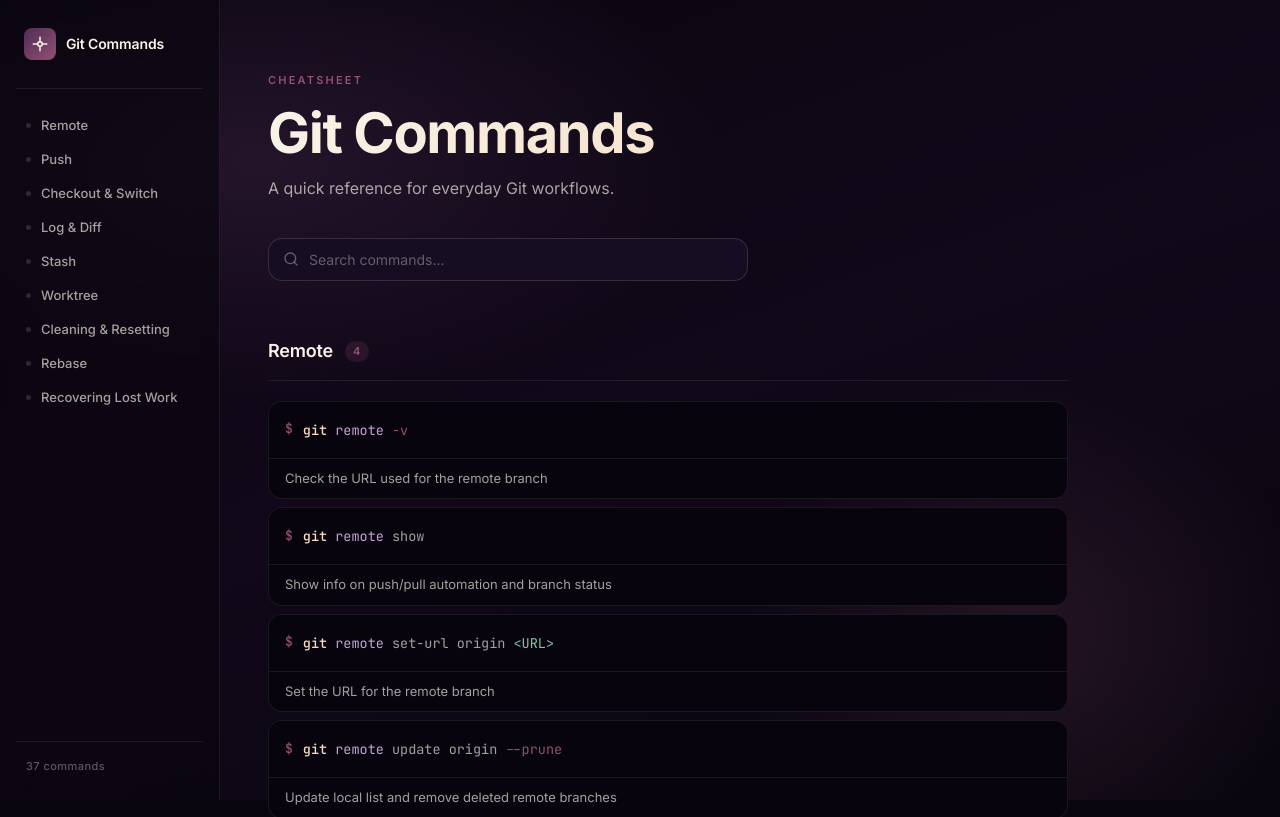
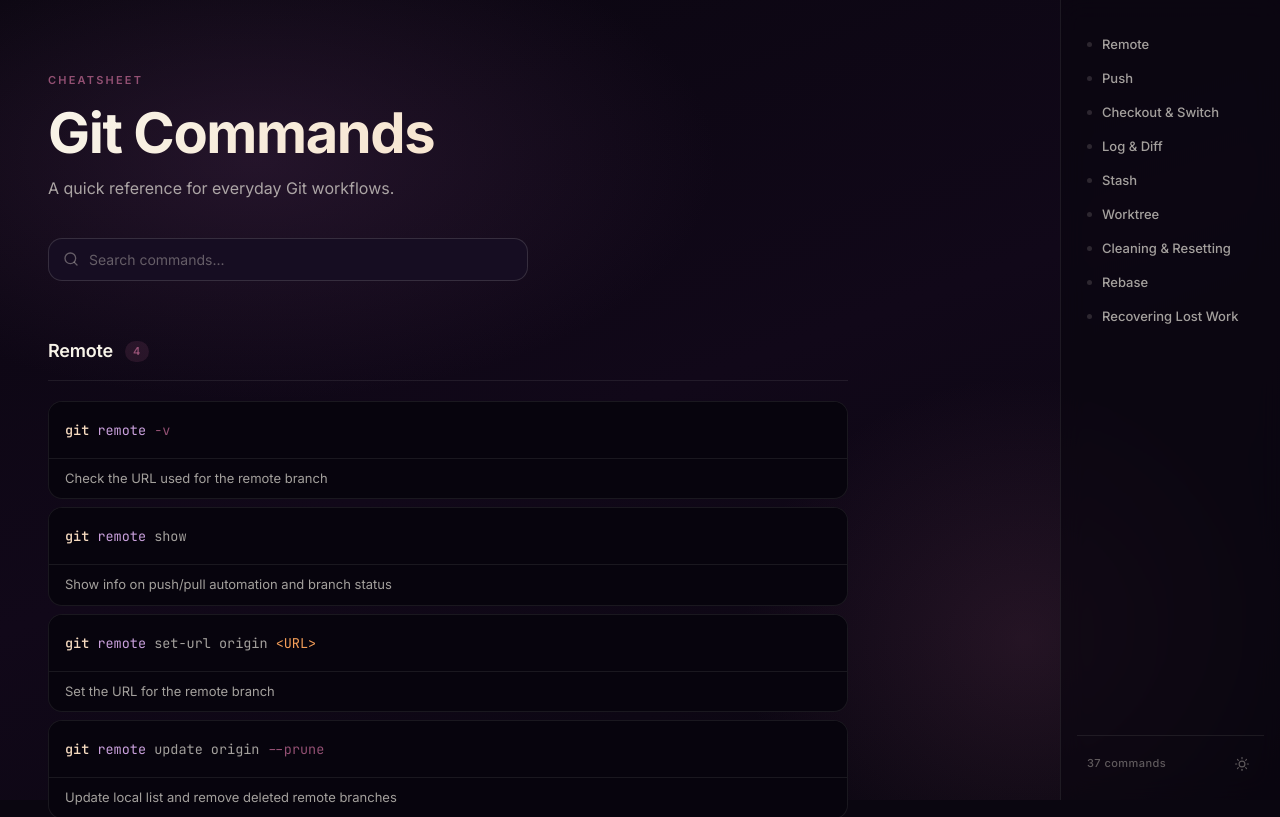
Before and after one commit to yvdmeij/git-commands, a Svelte app: page / in a window 1280 px wide. Shown: the top 817 px of the page. Built offline with nearby package versions, Linux system fonts and the light colour scheme.

Commit message:
Very light design

```diff
--- a/src/App.svelte
+++ b/src/App.svelte
@@ -5,6 +5,16 @@
   let activeSection = $state<string | null>(null);
   let search = $state('');
   let copied = $state<string | null>(null);
+  let light = $state(localStorage.getItem('theme') === 'light');
+
+  if (light) document.documentElement.setAttribute('data-theme', 'light');
+
+  function toggleTheme() {
+    light = !light;
+    const theme = light ? 'light' : 'dark';
+    document.documentElement.setAttribute('data-theme', theme);
+    localStorage.setItem('theme', theme);
+  }
 
   const filtered = $derived(
     search.trim().length === 0
@@ -39,19 +49,6 @@
 
   <!-- Sidebar -->
   <aside class="sidebar">
-    <div class="sidebar-logo">
-      <span class="logo-icon">
-        <svg width="18" height="18" viewBox="0 0 24 24" fill="none" stroke="currentColor" stroke-width="2" stroke-linecap="round" stroke-linejoin="round">
-          <circle cx="12" cy="12" r="3"/>
-          <line x1="3" y1="12" x2="9" y2="12"/>
-          <line x1="15" y1="12" x2="21" y2="12"/>
-          <line x1="12" y1="3" x2="12" y2="9"/>
-          <line x1="12" y1="15" x2="12" y2="21"/>
-        </svg>
-      </span>
-      <span class="logo-text">Git Commands</span>
-    </div>
-
     <nav class="nav">
       {#each sections as s}
         <button
@@ -66,6 +63,23 @@
 
     <div class="sidebar-footer">
       <span>{sections.reduce((a, s) => a + s.commands.length, 0)} commands</span>
+      <button class="theme-toggle" onclick={toggleTheme} aria-label="Toggle theme">
+        {#if light}
+          <!-- moon: switch back to dark -->
+          <svg width="14" height="14" viewBox="0 0 24 24" fill="none" stroke="currentColor" stroke-width="2" stroke-linecap="round" stroke-linejoin="round">
+            <path d="M21 12.79A9 9 0 1 1 11.21 3 7 7 0 0 0 21 12.79z"/>
+          </svg>
+        {:else}
+          <!-- sun: switch to light -->
+          <svg width="14" height="14" viewBox="0 0 24 24" fill="none" stroke="currentColor" stroke-width="2" stroke-linecap="round" stroke-linejoin="round">
+            <circle cx="12" cy="12" r="5"/>
+            <line x1="12" y1="1" x2="12" y2="3"/><line x1="12" y1="21" x2="12" y2="23"/>
+            <line x1="4.22" y1="4.22" x2="5.64" y2="5.64"/><line x1="18.36" y1="18.36" x2="19.78" y2="19.78"/>
+            <line x1="1" y1="12" x2="3" y2="12"/><line x1="21" y1="12" x2="23" y2="12"/>
+            <line x1="4.22" y1="19.78" x2="5.64" y2="18.36"/><line x1="18.36" y1="5.64" x2="19.78" y2="4.22"/>
+          </svg>
+        {/if}
+      </button>
     </div>
   </aside>
 
@@ -173,14 +187,14 @@
   .sidebar {
     position: fixed;
     top: 0;
-    left: 0;
+    right: 0;
     bottom: 0;
     width: 220px;
     z-index: 10;
     display: flex;
     flex-direction: column;
     padding: 28px 16px 24px;
-    border-right: 1px solid var(--border);
+    border-left: 1px solid var(--border);
     background: rgba(10, 6, 16, 0.7);
     backdrop-filter: blur(12px);
     -webkit-backdrop-filter: blur(12px);
@@ -271,12 +285,36 @@
     color: var(--ink-3);
     font-weight: 500;
     letter-spacing: 0.04em;
+    display: flex;
+    align-items: center;
+    justify-content: space-between;
+  }
+
+  .theme-toggle {
+    display: flex;
+    align-items: center;
+    justify-content: center;
+    width: 24px;
+    height: 24px;
+    border-radius: var(--r-sm);
+    background: transparent;
+    border: 1px solid transparent;
+    cursor: pointer;
+    color: var(--ink-3);
+    transition: color var(--dur) var(--ease), background var(--dur) var(--ease), border-color var(--dur) var(--ease);
+    flex: none;
+  }
+
+  .theme-toggle:hover {
+    color: var(--accent);
+    background: var(--accent-dim);
+    border-color: var(--border-2);
   }
 
   /* ── Main ── */
   .main {
     flex: 1;
-    margin-left: 220px;
+    margin-right: 220px;
     padding: 0 48px 96px;
     position: relative;
     z-index: 1;
@@ -467,13 +505,37 @@
     to   { opacity: 1; transform: translateX(-50%) translateY(0); }
   }
 
+  /* ── Light mode overrides ── */
+  :global([data-theme="light"]) .bg-glow {
+    background:
+      radial-gradient(ellipse 60% 50% at 20% 20%, rgba(147, 80, 115, 0.10) 0%, transparent 60%),
+      radial-gradient(ellipse 40% 60% at 80% 80%, rgba(80, 45, 85, 0.07) 0%, transparent 55%),
+      linear-gradient(160deg, #faf8fe 0%, #f4f0fb 50%, #f8f5fd 100%);
+  }
+
+  :global([data-theme="light"]) .sidebar {
+    background: rgba(255, 255, 255, 0.92);
+  }
+
+  :global([data-theme="light"]) .hero-title {
+    background: linear-gradient(135deg, #502D55 0%, #935073 100%);
+    -webkit-background-clip: text;
+    -webkit-text-fill-color: transparent;
+    background-clip: text;
+  }
+
+  :global([data-theme="light"] .tok-keyword) { color: var(--tok-cmd); }
+  :global([data-theme="light"] .tok-sub)     { color: var(--tok-sub); }
+  :global([data-theme="light"] .tok-arg)     { color: var(--tok-arg); }
+  :global([data-theme="light"] .copy-btn.copied) { color: var(--tok-arg); }
+
   /* ── Responsive ── */
   @media (max-width: 900px) {
     .sidebar {
       display: none;
     }
     .main {
-      margin-left: 0;
+      margin-right: 0;
       max-width: 100%;
       padding: 0 24px 80px;
     }
--- a/src/lib/CommandBlock.svelte
+++ b/src/lib/CommandBlock.svelte
@@ -46,7 +46,6 @@
 
 <div class="block" role="group">
   <div class="code-area">
-    <span class="prompt" aria-hidden="true">$</span>
     <code class="cmd">
       {#each tokens as tok}
         <span class="tok tok-{tok.type}">{tok.text}</span>
@@ -120,7 +119,7 @@
   :global(.tok-keyword) { color: var(--vd-peach);  font-weight: 500; }
   :global(.tok-sub)     { color: #c9a0dc; }
   :global(.tok-flag)    { color: var(--vd-mauve); }
-  :global(.tok-arg)     { color: #7ec8a4; }
+  :global(.tok-arg)     { color: #F59F59; }
   :global(.tok-punct)   { color: var(--ink-3); }
   :global(.tok-plain)   { color: var(--ink-2); }
 
@@ -152,7 +151,7 @@
 
   .copy-btn.copied {
     opacity: 1;
-    color: #7ec8a4;
+    color: #F59F59;
   }
 
   .desc {
--- a/src/tokens.css
+++ b/src/tokens.css
@@ -1,4 +1,4 @@
-:root {
+:root, :root[data-theme="dark"] {
   /* ── Violet Dusk palette ── */
   --vd-deep:    #502D55;
   --vd-mauve:   #935073;
@@ -29,7 +29,7 @@
   --tok-cmd:    #F6DBC0;   /* git keyword */
   --tok-sub:    #c9a0dc;   /* subcommand */
   --tok-flag:   #935073;   /* flags like -u, --soft */
-  --tok-arg:    #a8d8b9;   /* <branch>, <hash>, paths */
+  --tok-arg:    #F59F59;   /* <branch>, <hash>, paths */
   --tok-punct:  rgba(248, 244, 233, 0.4);
 
   /* ── Typography ── */
@@ -49,3 +49,27 @@
   --r-xl:  20px;
   --r-pill:9999px;
 }
+
+:root[data-theme="light"] {
+  --bg:         #faf8fe;
+  --bg-2:       #f4f0fb;
+  --bg-card:    #ffffff;
+  --bg-code:    #ffffff;
+
+  --ink:        #1a0e24;
+  --ink-2:      rgba(26, 14, 36, 0.65);
+  --ink-3:      rgba(26, 14, 36, 0.35);
+
+  --accent:     #7a3d6e;
+  --accent-dim: rgba(122, 61, 110, 0.10);
+  --accent-glow:rgba(122, 61, 110, 0.20);
+
+  --border:     rgba(26, 14, 36, 0.10);
+  --border-2:   rgba(26, 14, 36, 0.16);
+
+  --tok-cmd:    #502D55;
+  --tok-sub:    #7a3d6e;
+  --tok-flag:   #935073;
+  --tok-arg:    #AF445A;
+  --tok-punct:  rgba(26, 14, 36, 0.35);
+}
```
Also changed, not shown: public/git-icon.svg (added).
